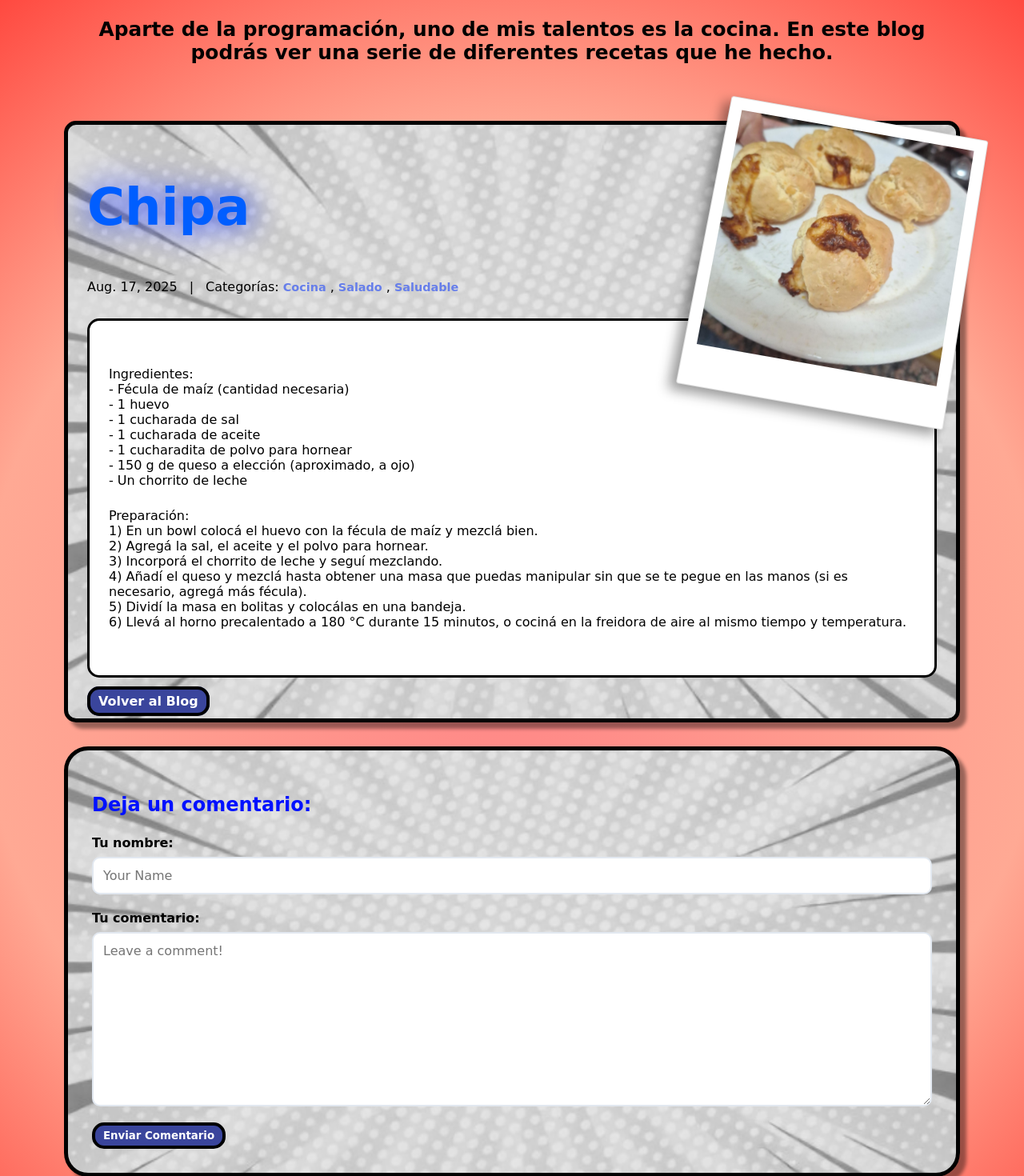
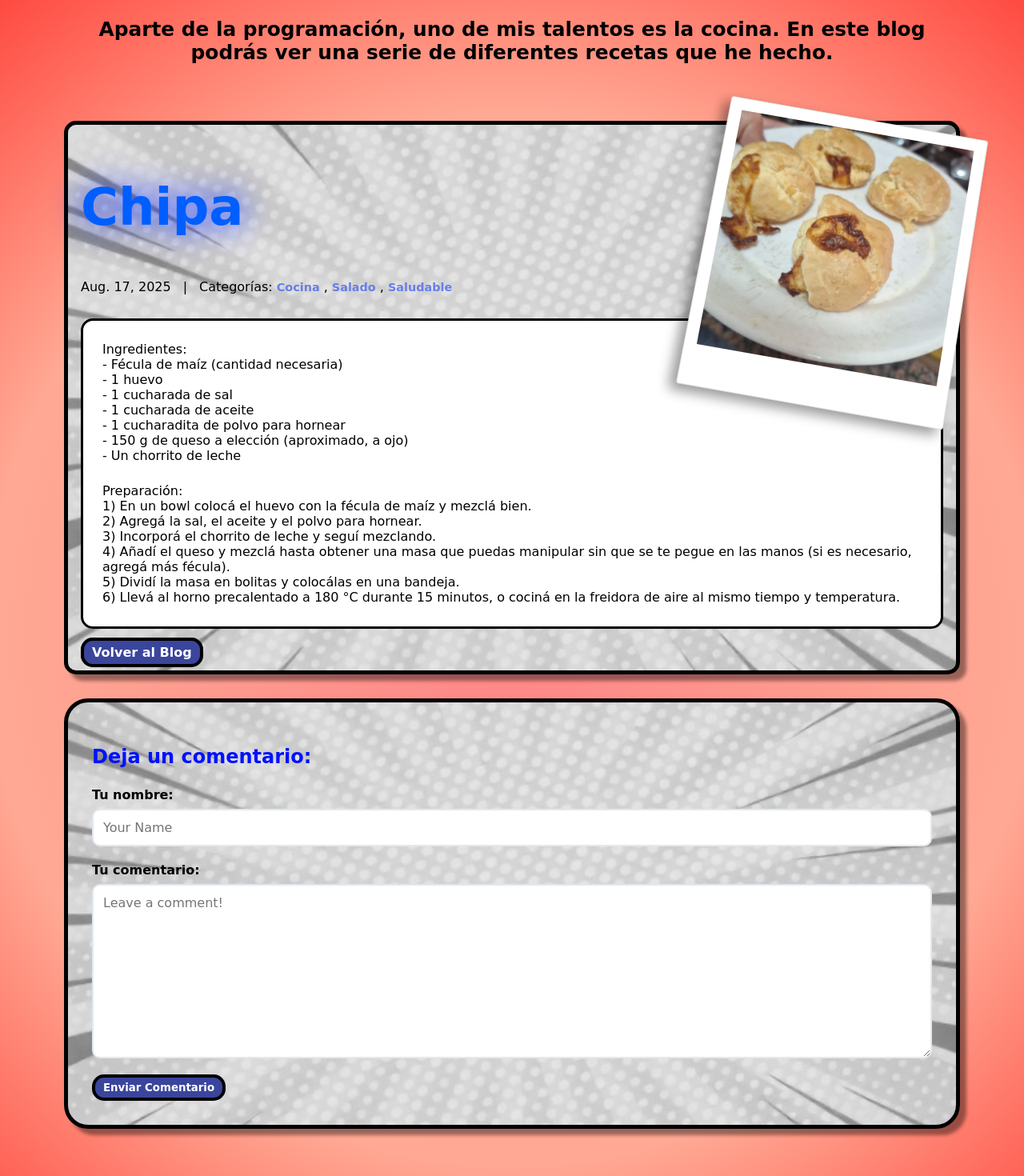
Before and after one commit to Joaco-HR/web_personal, a Django app: page /blog/post/1/ in a window 1280 px wide. Shown: the part 345-1815 px from the top of the page at 80% size. Run offline with Django 5.2, Linux system fonts and the light colour scheme; data comes from the database, SQL or seed files in the repository; both versions use the stored data as it was after the commit.

Commit message:
Limitacion de comentarios

```diff
--- a/web/Portafolio/static/Portafolio/css/blog.css
+++ b/web/Portafolio/static/Portafolio/css/blog.css
@@ -114,11 +114,11 @@ body.modo-sueno{
 
 .post-full {
   border-radius: 20px;
-  padding: 40px;
+  padding: 20px;
   border: 5px solid #000000;
   box-shadow: 8px 8px 4px rgba(0, 0, 0, 0.4);
   border-radius: 15px;
-  padding: 0.8rem 1.5rem;
+  padding: 0.8rem 1rem;
 }
 
 .post-title-detail {
@@ -136,18 +136,16 @@ body.modo-sueno{
     display: flex;
     align-items: center;
     gap: 15px;
-    flex-wrap: wrap;
 }
 
 .post-content-detail {
-  font-family: 'Baloo 2', cursive;
   color: #000000;
   font-size: 1rem;
   gap: 0.5rem;
   background-color: white;
   border: 3px solid #000000;
   border-radius: 15px;
-  padding:2rem 1.5rem;
+  padding: 0.1rem 1.5rem;
 }
 
 .post-content-detail p {
--- a/web/blog/views.py
+++ b/web/blog/views.py
@@ -1,4 +1,4 @@
-from django.http import HttpResponseRedirect
+from django.http import HttpResponseRedirect, HttpResponse
 from django.shortcuts import render
 from django.db.models import Q
 from blog.models import Post, Comment
@@ -20,6 +20,7 @@ def blog_index(request):
 
 def blog_category(request, category):
     search_query = request.GET.get('search', '')
+
     posts = Post.objects.filter(categories__name__contains=category).order_by("-created_on")
     if search_query:
         posts = posts.filter(
@@ -44,13 +45,12 @@ def blog_detail(request, pk):
                 body=form.cleaned_data["body"],
                 post=post,
             )
-            comment.save()
-            return HttpResponseRedirect(request.path_info)
+            if comment.body.__len__() < 2000 and comment.author.__len__() < 60:
+                comment.save()
     comments = Comment.objects.filter(post=post)
     context = {
         "post": post,
         "comments": comments,
         "form": CommentForm(),
     }
-
     return render(request, "blog/detail.html", context)
```
Also changed, not shown: web/db.sqlite3.
